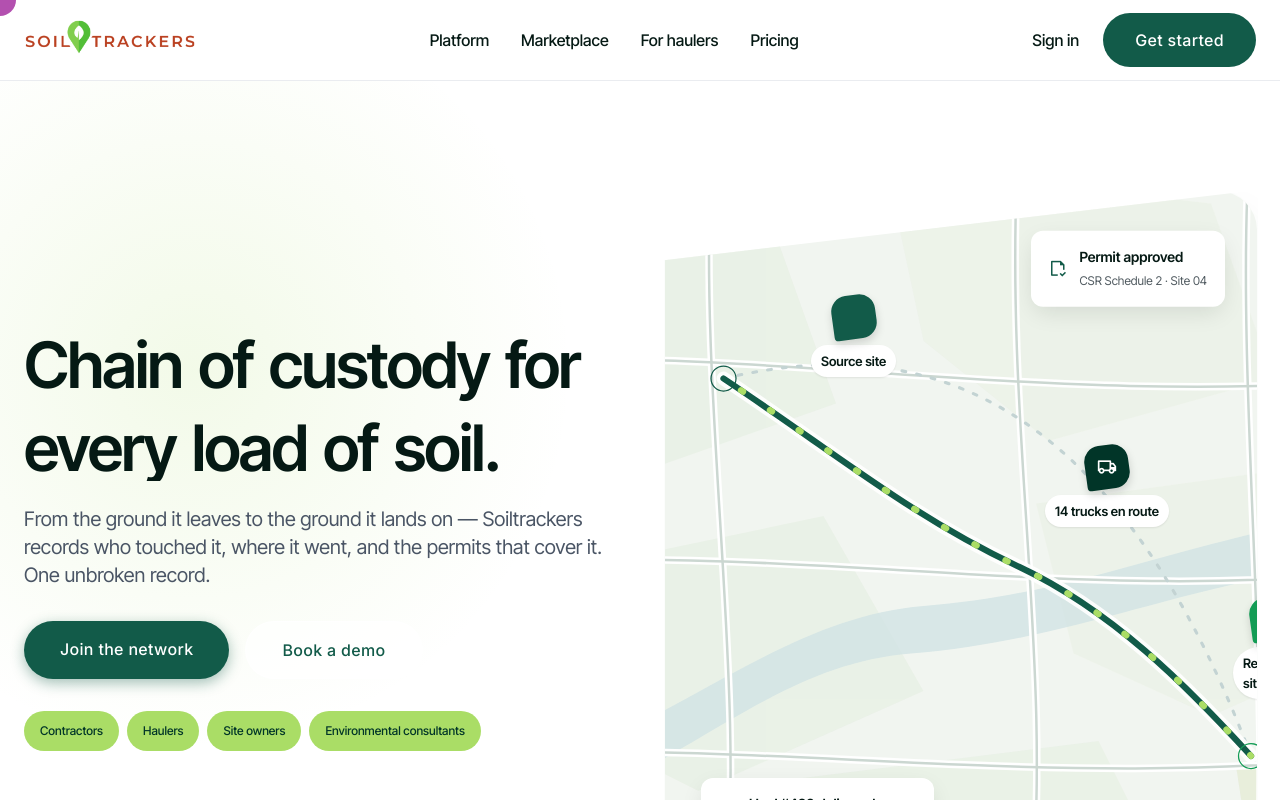
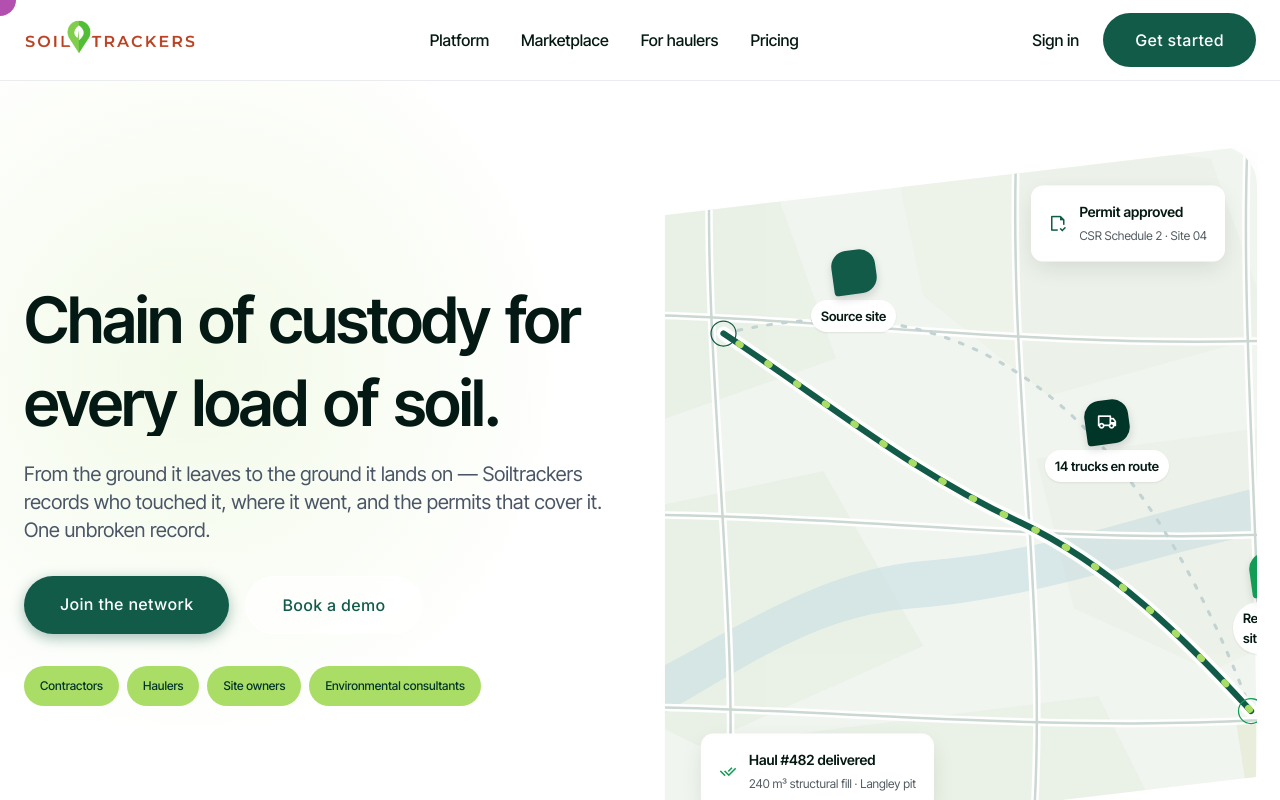
Before and after one commit to k2j0e/SoiltrackersWebsite, a Next.js app: page / in a window 1280 px wide. Shown: the top 800 px of the page. Built offline with nearby package versions, Linux system fonts and the light colour scheme; some icons are missing.

Commit message:
Reduce gap under nav on homepage hero

```diff
--- a/src/app/page.module.css
+++ b/src/app/page.module.css
@@ -6,10 +6,7 @@
 /* Immersive Hero */
 .hero {
   background: var(--st-surface);
-  min-height: 90vh;
-  display: flex;
-  align-items: center;
-  padding: 100px var(--st-space-6) 120px;
+  padding: 64px var(--st-space-6) 120px;
   position: relative;
   overflow: hidden;
 }
```
